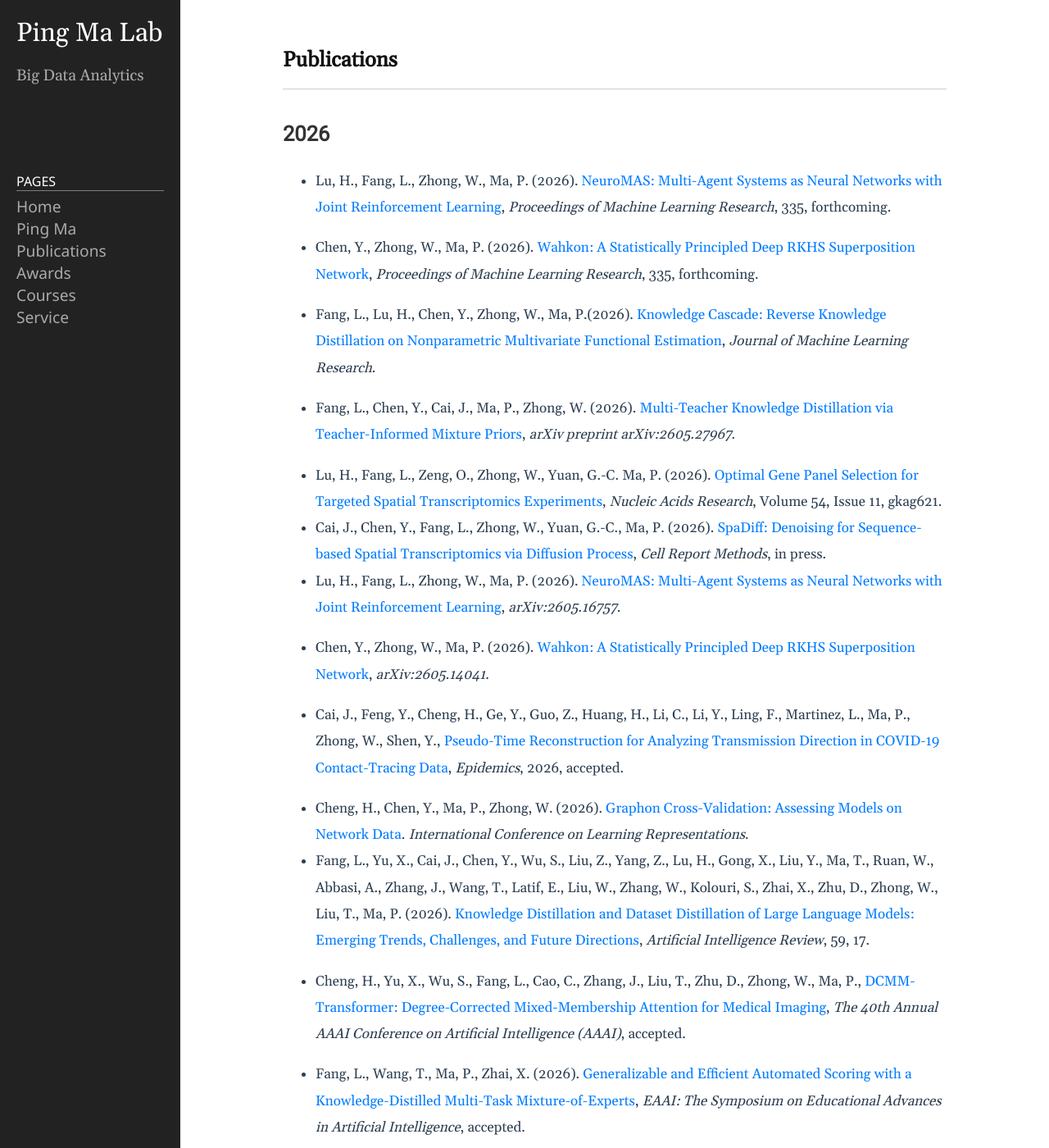
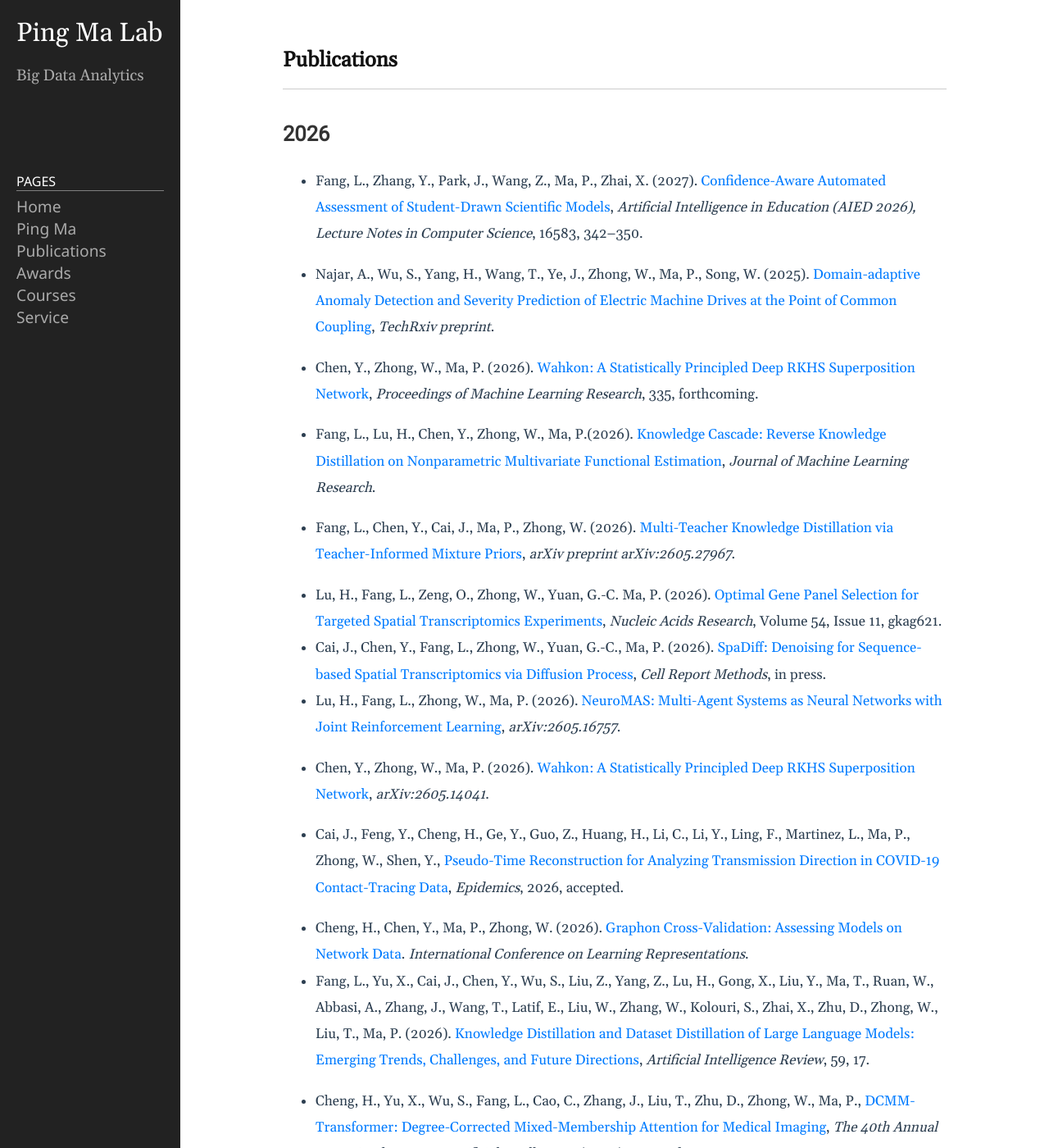
Before and after one commit to BDALpingio/BDALpingio.github.io, a Jekyll site: the page built from 3_publications.md, in a window 1280 px wide and 1400 px high. Shown: the whole window at 82% size. Built offline with Jekyll 4.4.1, drawn with Linux system fonts in a browser that asks for light colours.

Commit message:
Update 3_publications.md

```diff
--- a/3_publications.md
+++ b/3_publications.md
@@ -5,7 +5,9 @@ permalink: /3_publications/
 ---
 ## 2026
 
-* Lu, H., Fang, L., Zhong, W., Ma, P. (2026). [NeuroMAS: Multi-Agent Systems as Neural Networks with Joint Reinforcement Learning](https://openreview.net/forum?id=psCz7NClif), *Proceedings of Machine Learning Research*, 335, forthcoming.
+* Fang, L., Zhang, Y., Park, J., Wang, Z., Ma, P., Zhai, X. (2027). [Confidence-Aware Automated Assessment of Student-Drawn Scientific Models](https://link.springer.com/chapter/10.1007/978-3-032-29760-0_38), *Artificial Intelligence in Education (AIED 2026), Lecture Notes in Computer Science*, 16583, 342–350.
+
+* Najar, A., Wu, S., Yang, H., Wang, T., Ye, J., Zhong, W., Ma, P., Song, W. (2025). [Domain-adaptive Anomaly Detection and Severity Prediction of Electric Machine Drives at the Point of Common Coupling](https://www.techrxiv.org/doi/full/10.36227/techrxiv.176101231.19551555/v2), *TechRxiv preprint*.
 
 * Chen, Y., Zhong, W., Ma, P. (2026). [Wahkon: A Statistically Principled Deep RKHS Superposition Network](https://openreview.net/forum?id=pbHIU8XWtM), *Proceedings of Machine Learning Research*, 335, forthcoming.
 
@@ -24,7 +26,7 @@ permalink: /3_publications/
 - Fang, L., Yu, X., Cai, J., Chen, Y., Wu, S., Liu, Z., Yang, Z., Lu, H., Gong, X., Liu, Y., Ma, T., Ruan, W., Abbasi, A., Zhang, J., Wang, T., Latif, E., Liu, W., Zhang, W., Kolouri, S., Zhai, X., Zhu, D., Zhong, W., Liu, T., Ma, P. (2026). [Knowledge Distillation and Dataset Distillation of Large Language Models: Emerging Trends, Challenges, and Future Directions](https://link.springer.com/article/10.1007/s10462-025-11423-3), _Artificial Intelligence Review_, 59, 17.
 - Cheng, H., Yu, X., Wu, S., Fang, L., Cao, C., Zhang, J., Liu, T., Zhu, D., Zhong, W., Ma, P., [DCMM-Transformer: Degree-Corrected Mixed-Membership Attention for Medical Imaging](https://ojs.aaai.org/index.php/AAAI/article/view/37317), _The 40th Annual AAAI Conference on Artificial Intelligence (AAAI)_, accepted.
 
-- Fang, L., Wang, T., Ma, P., Zhai, X. (2026). [Generalizable and Efficient Automated Scoring with a Knowledge-Distilled Multi-Task Mixture-of-Experts](https://ojs.aaai.org/index.php/AAAI/article/view/42115), _EAAI: The Symposium on Educational Advances in Artificial Intelligence_, accepted.
+- Fang, L., Wang, T., Ma, P., Zhai, X. (2026). [Generalizable and Efficient Automated Scoring with a Knowledge-Distilled Multi-Task Mixture-of-Experts](https://ojs.aaai.org/index.php/AAAI/article/view/42115), _EAAI: The Symposium on Educational Advances in Artificial Intelligence_.
 
 - Chen, Y., Ma, P., Zhong, W. (2026). [Quantum Statistical Bootstrap](https://arxiv.org/abs/2604.00951), _arXiv preprint arXiv:2604.00951_.
 
@@ -48,7 +50,7 @@ permalink: /3_publications/
 - Fang, L., Meng, C., Zhao, L., Wang, T., Liu, T., Zhong, W., Ma, P. (2025). [SPOT: An Active Learning Algorithm for Efficient Deep Neural Network Training](https://doi.org/10.26599/BDMA.2025.9020011). _Big Data Mining and Analytics_, 8(5), 1060–1074.
 
 - Liu, Y., Yang Y., Lu, H., Cui, J., Ma, P., Zhong, W., Zhao Y. (2025). [Extracting True Virus SERS Spectra from Concentration-Dependent Measurements and Data Augmentation for Virus Classification and Quantification](https://pubs.acs.org/doi/10.1021/acssensors.4c03397). _ACS Sensors_, in press.
-- Fang, L., Latif, E., Lu, H., Zhou, Y., Ma, P., and Zhai X. (2025). [Efficient Multi-Task Inferencing: Model Merging with Gromov-Wasserstein Feature Alignment](https://arxiv.org/pdf/2503.09774?). _The 26th International Conference on Artificial Intelligence in Education_, accepted.
+- Fang, L., Latif, E., Lu, H., Zhou, Y., Ma, P., and Zhai X. (2025). [Efficient Multi-Task Inferencing: Model Merging with Gromov-Wasserstein Feature Alignment](https://arxiv.org/pdf/2503.09774?). _The 26th International Conference on Artificial Intelligence in Education_.
 
 - Cai, J., Wu, S., Cheng, H., Zhong, W., Yuan, G., Ma, P. (2025) [Protocol to boost the robustness and accuracy of spatial transcriptomics algorithms using ensemble technique](https://www.sciencedirect.com/science/article/pii/S2666166725000140?via%3Dihub), _STAR Protocols_.
 - Lu, H., Cheng, H., Wang, Y., Xie, Y., Yan, H., Wang, X., Ma, P., Zhong, W. (2025) [Mortgage Prepayment Modeling via a Smoothing Spline State Space Model](https://jds-online.org/journal/JDS/article/1406/info), _Journal of Data Science_, 1-14. (Special issue in honor of Professor Xizhi Wu)
```
Also changed, not shown: other parts of 3_publications.md (+1 -1 lines).
